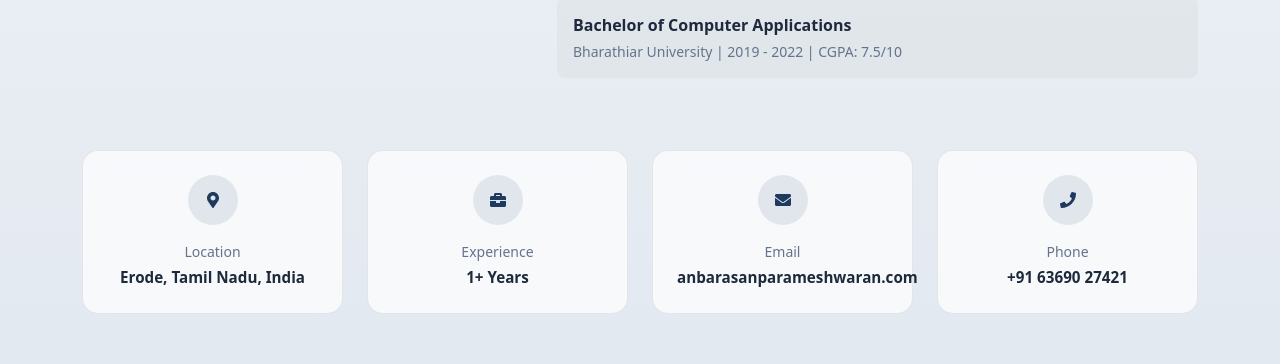
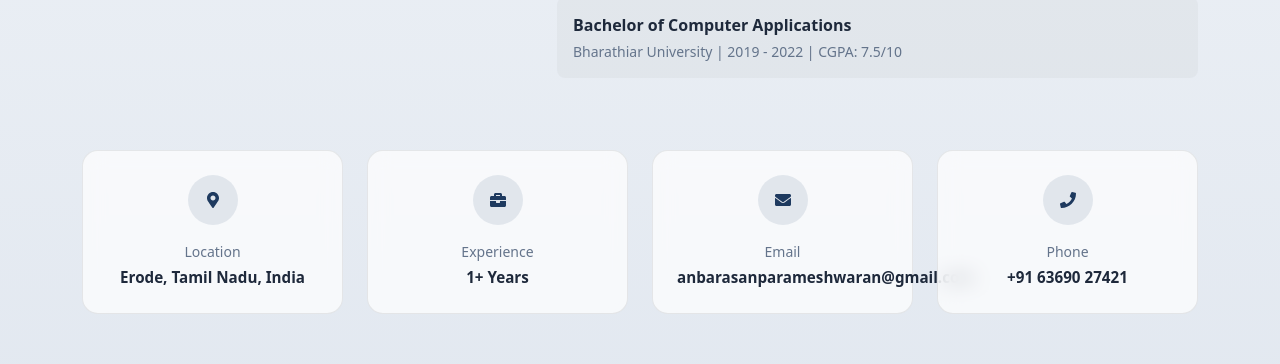
Before and after one commit to anbarasanparameshwaran-gif/MyPortfolio, a React (Vite) app: page / in a window 1280 px wide. Shown: the part 1680-2044 px from the top of the page. Built offline with nearby package versions, Linux system fonts and the light colour scheme.

Commit message:
Contact-alter

```diff
--- a/src/components/About.jsx
+++ b/src/components/About.jsx
@@ -6,10 +6,10 @@ import { useTheme } from '../context/ThemeContext.jsx';
 import my_pic from '../assets/my_pic.jpeg'
 
 const infoCards = [
-    { icon: <FaMapMarkerAlt />, label: 'Location', value: 'Erode, Tamil Nadu, India' },
+    { icon: <FaMapMarkerAlt />, label: 'Location', value: 'Erode, Tamil Nadu, India', href: 'https://www.google.com/maps/search/?api=1&query=Erode+Tamil+Nadu+India' },
     { icon: <FaBriefcase />, label: 'Experience', value: '1+ Years' },
-    { icon: <FaEnvelope />, label: 'Email', value: 'anbarasanparameshwaran.com' },
-    { icon: <FaPhone />, label: 'Phone', value: '+91 63690 27421' },
+    { icon: <FaEnvelope />, label: 'Email', value: 'anbarasanparameshwaran@gmail.com', href: 'mailto:anbarasanparameshwaran@gmail.com' },
+    { icon: <FaPhone />, label: 'Phone', value: '+91 63690 27421', href: 'tel:+916369027421' },
 ]
 
 const education = [
@@ -144,26 +144,9 @@ function About() {
                 </div>
 
                 <div className="row g-4">
-                    {infoCards.map((card, index) => (
-                        <div className="col-6 col-md-3" key={card.label}>
-                            <AnimatedCard delay={index * 0.1}>
-                                <motion.div
-                                    className="text-center p-4 rounded-4 h-100"
-                                    style={{
-                                        background: theme === 'dark'
-                                            ? 'rgba(255, 255, 255, 0.05)'
-                                            : 'rgba(255, 255, 255, 0.7)',
-                                        backdropFilter: 'blur(10px)',
-                                        border: `1px solid ${theme === 'dark' ? 'rgba(255,255,255,0.1)' : 'rgba(0,0,0,0.08)'}`,
-                                    }}
-                                    whileHover={{
-                                        scale: 1.05,
-                                        boxShadow: theme === 'dark'
-                                            ? '0 10px 30px rgba(14, 165, 233, 0.2)'
-                                            : '0 10px 30px rgba(30, 58, 95, 0.15)',
-                                    }}
-                                    transition={{ type: 'spring', stiffness: 300 }}
-                                >
+                    {infoCards.map((card, index) => {
+                        const cardContent = (
+                            <>
                                 <div
                                     className="d-flex align-items-center justify-content-center rounded-circle mx-auto mb-3"
                                     style={{
@@ -181,10 +164,53 @@ function About() {
                                 <p className="fw-bold mb-0" style={{ color: theme === 'dark' ? '#f8fafc' : '#1e293b', fontSize: '0.95rem' }}>
                                     {card.value}
                                 </p>
-                                </motion.div>
+                            </>
+                        )
+
+                        return (
+                            <div className="col-6 col-md-3" key={card.label}>
+                                <AnimatedCard delay={index * 0.1}>
+                                    {card.href ? (
+                                        <motion.a
+                                            href={card.href}
+                                            target={card.href.startsWith('http') ? '_blank' : undefined}
+                                            rel={card.href.startsWith('http') ? 'noopener noreferrer' : undefined}
+                                            className="text-decoration-none d-block text-center p-4 rounded-4 h-100"
+                                            style={{
+                                                background: theme === 'dark'
+                                                    ? 'rgba(255, 255, 255, 0.05)'
+                                                    : 'rgba(255, 255, 255, 0.7)',
+                                                backdropFilter: 'blur(10px)',
+                                                border: `1px solid ${theme === 'dark' ? 'rgba(255,255,255,0.1)' : 'rgba(0,0,0,0.08)'}`,
+                                            }}
+                                            whileHover={{
+                                                scale: 1.05,
+                                                boxShadow: theme === 'dark'
+                                                    ? '0 10px 30px rgba(14, 165, 233, 0.2)'
+                                                    : '0 10px 30px rgba(30, 58, 95, 0.15)',
+                                            }}
+                                            transition={{ type: 'spring', stiffness: 300 }}
+                                        >
+                                            {cardContent}
+                                        </motion.a>
+                                    ) : (
+                                        <div
+                                            className="text-center p-4 rounded-4 h-100"
+                                            style={{
+                                                background: theme === 'dark'
+                                                    ? 'rgba(255, 255, 255, 0.05)'
+                                                    : 'rgba(255, 255, 255, 0.7)',
+                                                backdropFilter: 'blur(10px)',
+                                                border: `1px solid ${theme === 'dark' ? 'rgba(255,255,255,0.1)' : 'rgba(0,0,0,0.08)'}`,
+                                            }}
+                                        >
+                                            {cardContent}
+                                        </div>
+                                    )}
                                 </AnimatedCard>
                             </div>
-                    ))}
+                        )
+                    })}
                 </div>
             </div>
         </section>
```
Lines whose indentation alone changed are shown as unchanged.
